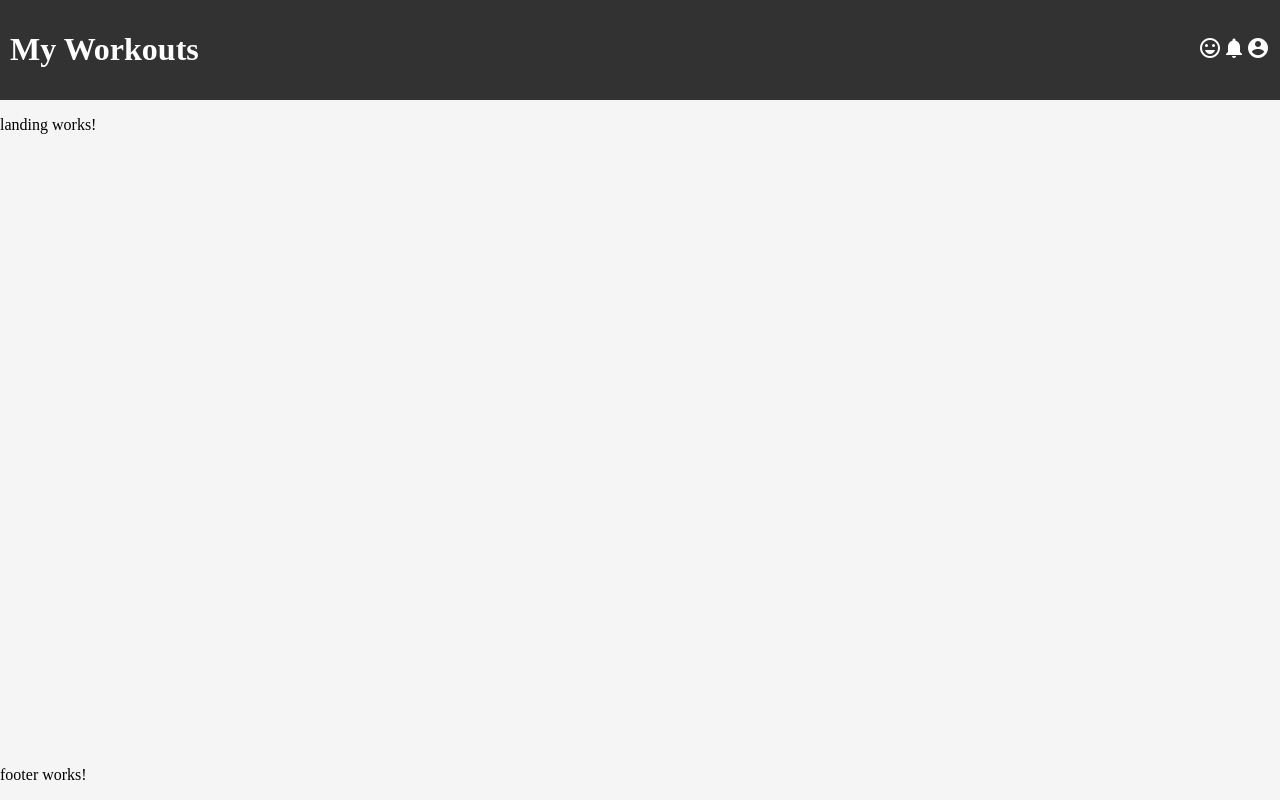
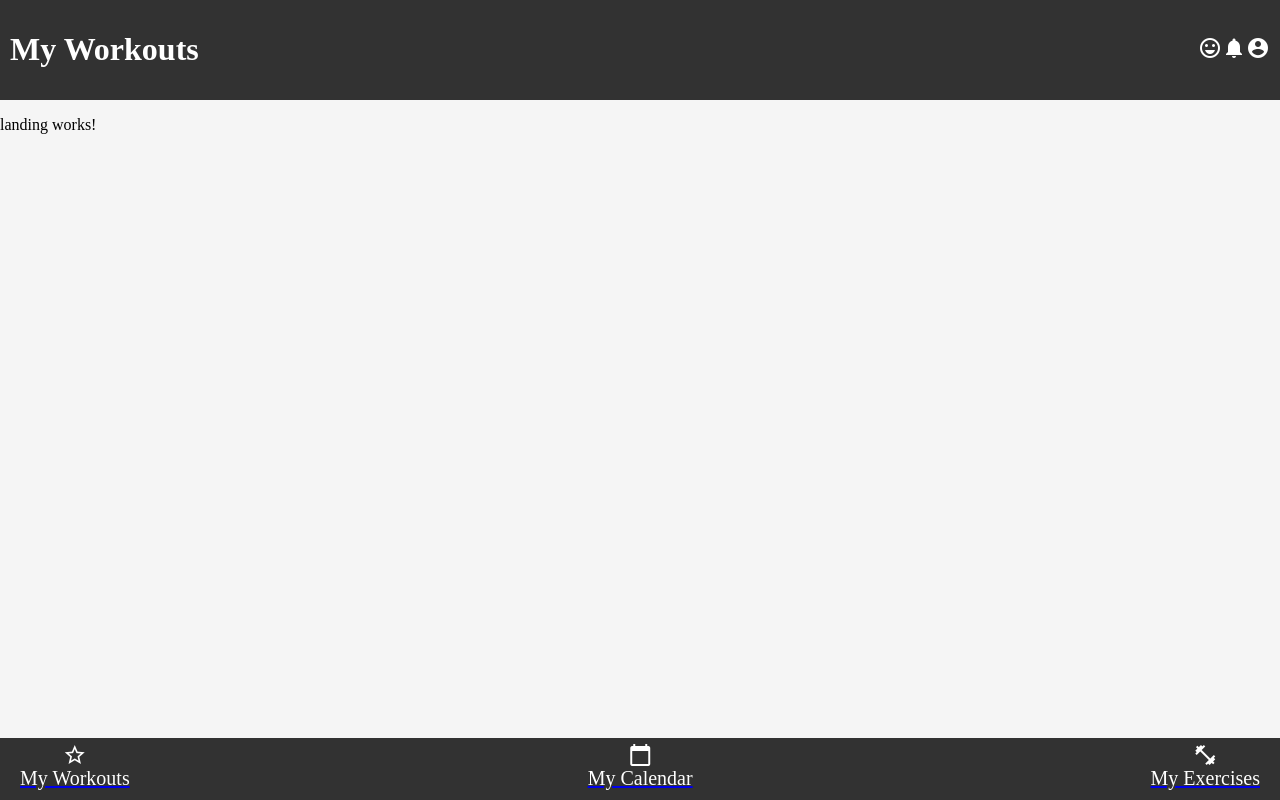
Before and after one commit to amczuboka/WorkoutDesignProject, an Angular app: page / in a window 1280 px wide. Built offline with nearby package versions, Linux system fonts and the light colour scheme.

Commit message:
Update footer
Add navigation items to footer along with the CSS

```diff
--- a/src/app/components/footer/footer.component.html
+++ b/src/app/components/footer/footer.component.html
@@ -1 +1,20 @@
-<p>footer works!</p>
+<footer class="footer">
+  <a href="#">
+    <div class="footer-item">
+      <mat-icon>star_border</mat-icon>
+      <p>My Workouts</p>
+    </div>
+  </a>
+  <a href="#">
+    <div class="footer-item">
+      <mat-icon>calendar_today</mat-icon>
+      <p>My Calendar</p>
+    </div>
+  </a>
+  <a href="#">
+    <div class="footer-item">
+      <mat-icon>fitness_center</mat-icon>
+      <p>My Exercises</p>
+    </div>
+  </a>
+</footer>
--- a/src/app/components/footer/footer.component.scss
+++ b/src/app/components/footer/footer.component.scss
@@ -0,0 +1,37 @@
+.footer {
+  background-color: #323232;
+  display: flex;
+  justify-content: space-between;
+  padding-left: 15px;
+  padding-right: 15px;
+}
+
+.footer-item {
+  display: flex;
+  flex-direction: column;
+  justify-content: center;
+  align-items: center;
+  padding-left: 5px;
+  padding-right: 5px;
+}
+
+.footer-item mat-icon {
+  order: 1;
+  margin-bottom: 0px;
+  color: white;
+  margin-top: 5px;
+}
+
+.footer-item p {
+  order: 2;
+  font-size: 20px;
+  margin-bottom: 10px;
+  margin-top: 0px;
+  color: white;
+}
+
+@media (max-width: 400px) {
+    .footer-item p {
+        text-align: center;
+    }
+}
```
